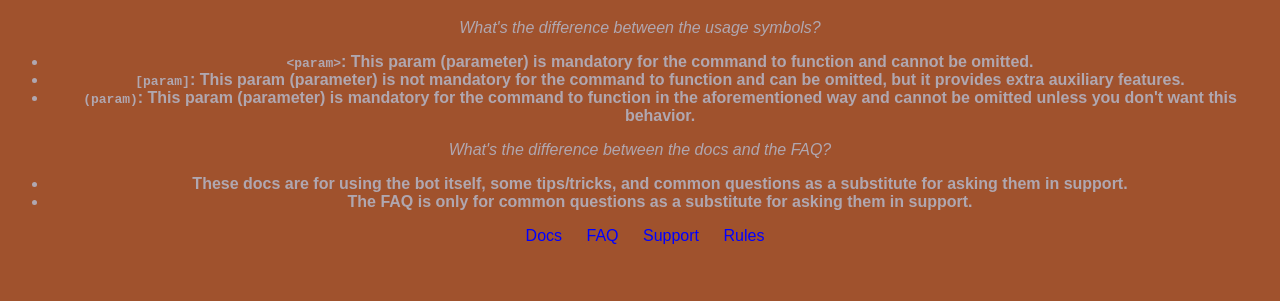
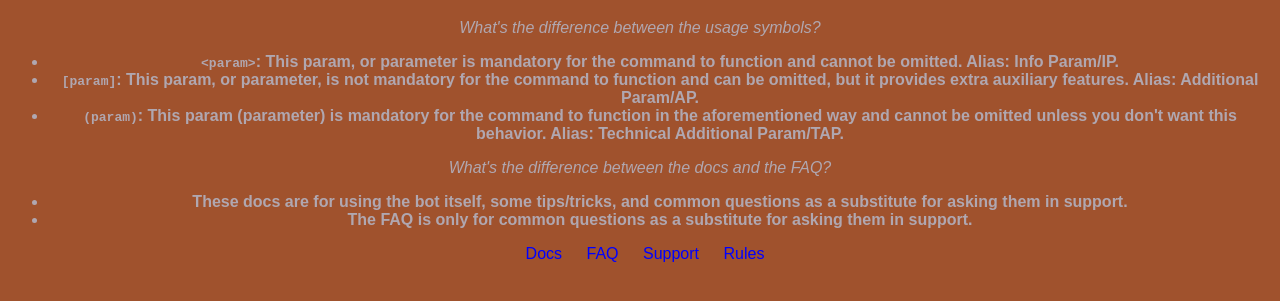
Before and after one commit to JavascriptLearner815/horsey-bot, a website: page docs/index.html in a window 1280 px wide. Shown: the part 61-362 px from the top of the page. Drawn offline with Linux system fonts and the light colour scheme.

Commit message:
Update index.html

```diff
--- a/docs/index.html
+++ b/docs/index.html
@@ -15,9 +15,9 @@
     <main>
       <p class="question">What's the difference between the usage symbols?</p>
       <ul class="answer">
-        <li><code>&lt;param&gt;</code>: This param (parameter) is mandatory for the command to function and cannot be omitted.</li>
-        <li><code>[param]</code>: This param (parameter) is not mandatory for the command to function and can be omitted, but it provides extra auxiliary features.</li>
-        <li title="This param (parameter) type is abstract and only used in bot tips/tricks after some of its messages."><code>(param)</code>: This param (parameter) is mandatory for the command to function in the aforementioned way and cannot be omitted unless you don't want this behavior.</li>
+        <li><code>&lt;param&gt;</code>: This param, or parameter is mandatory for the command to function and cannot be omitted. Alias: Info Param/IP.</li>
+        <li><code>[param]</code>: This param, or parameter, is not mandatory for the command to function and can be omitted, but it provides extra auxiliary features. Alias: Additional Param/AP.</li>
+        <li title="This param, or parameter, type is abstract and only used in bot tips/tricks after some of its messages."><code>(param)</code>: This param (parameter) is mandatory for the command to function in the aforementioned way and cannot be omitted unless you don't want this behavior. Alias: Technical Additional Param/TAP.</li>
       </ul>
     </main>
     <footer>
```
